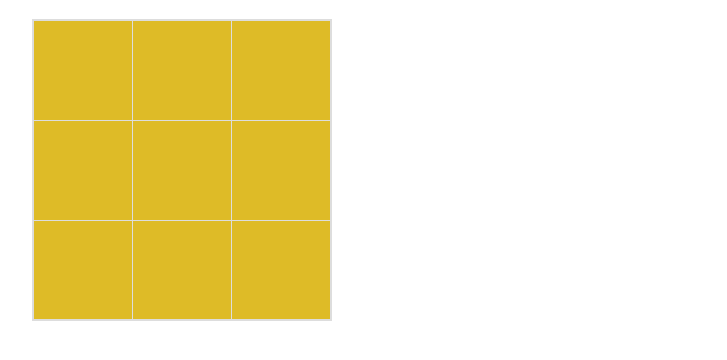
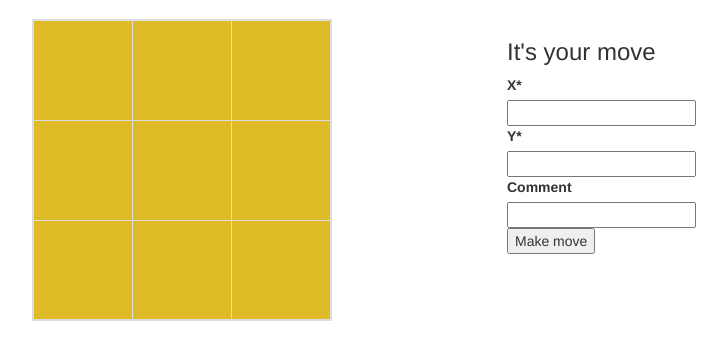
Before and after one commit to seanf0617/python-tictactoe, a Django app: a page that uses tictactoe/templates/gameplay/game_detail.html in a window 1280 px wide. Shown: the part 51-411 px from the top of the page, without its empty margins (53-780 px from the left). Run offline with Django 3.2, Linux system fonts and the light colour scheme; a user stored in the database is signed in; data comes from the database, SQL or seed files in the repository; both versions use the stored data as it was after the commit; some libraries are stand-ins or nearby versions.

Commit message:
Able to make move but error on first try !!!

```diff
--- /dev/null
+++ b/tictactoe/gameplay/forms.py
@@ -0,0 +1,21 @@
+from django.forms import ModelForm
+from django.core.exceptions import ValidationError
+
+from .models import Move
+
+
+class MoveForm(ModelForm):
+    class Meta:
+        model = Move
+        exclude = []
+
+    def clean(self):
+        x = self.cleaned_data.get("x")
+        y = self.cleaned_data.get("y")
+        game = self.instance.game
+        try:
+            if game.board()[y][x] is not None:
+                raise ValidationError("Square is not empty")
+        except IndexError:
+            raise ValidationError("Invalid Coordinates")
+        return self.cleaned_data
--- a/tictactoe/gameplay/models.py
+++ b/tictactoe/gameplay/models.py
@@ -2,6 +2,7 @@ from django.db import models
 from django.db.models import Q
 from django.contrib.auth.models import User
 from django.urls import reverse
+from django.core.validators import MaxValueValidator, MinValueValidator
 
 
 GAME_STATUS_CHOICES = (
@@ -11,11 +12,12 @@ GAME_STATUS_CHOICES = (
     ('L', 'Second Player Wins'),
     ('D', 'Draw'),
 )
+
 BOARD_SIZE = 3
 
 
 class GamesQuerySet(models.QuerySet):
-    def games_for_user(self,user):
+    def games_for_user(self, user):
         return self.filter(
             Q(first_player=user) | Q(second_player=user)
         )
@@ -43,6 +45,20 @@ class Game(models.Model):
             board[move.y][move.x] = move
         return board
 
+    def is_user_move(self, user):
+        return (user == self.first_player and self.status == 'F') or \
+               (user == self.second_player and self.status == 'S')
+
+    def new_move(self):
+        """Returns a new move object with player, game, and count preset"""
+        if self.status not in 'FS':
+            raise ValueError("Cannot make move on finished game")
+
+        return Move(
+            game = self,
+            by_first_player=self.status =='F'
+        )
+
     def get_absolute_url(self):
         return reverse('gameplay_detail', args=[self.id])
 
@@ -51,9 +67,24 @@ class Game(models.Model):
 
 
 class Move(models.Model):
-    x = models.IntegerField()
-    y = models.IntegerField()
+    x = models.IntegerField(
+        validators=[MinValueValidator(0),
+                    MaxValueValidator(BOARD_SIZE-1)]
+    )
+    y = models.IntegerField(
+        validators=[MinValueValidator(0),
+                    MaxValueValidator(BOARD_SIZE - 1)]
+    )
     comment = models.CharField(max_length=300, blank=True)
-    by_first_player = models.BooleanField()
-    game = models.ForeignKey(Game, on_delete=models.CASCADE)
+    game = models.ForeignKey(Game, editable=False, on_delete=models.CASCADE)
     by_first_player = models.BooleanField(editable=False)
+
+    def __eq__(self, other):
+        if other is None:
+            return False
+        return other.by_first_player == self.by_first_player
+
+    def save(self, *args, **kwargs):
+        super(Move,self).save(*args, **kwargs)
+        self.game.update_after_move(self)
+        self.game.save()
--- a/tictactoe/gameplay/urls.py
+++ b/tictactoe/gameplay/urls.py
@@ -1,9 +1,10 @@
 from django.conf.urls import url
 from django.contrib.auth.views import LoginView, LogoutView
 
-from .views import game_detail
+from .views import game_detail, make_move
 
 
 urlpatterns = [
-    url('detail/(?P<id>\d+)/$', game_detail, name="gameplay_detail")
+    url('detail/(?P<id>\d+)/$', game_detail, name="gameplay_detail"),
+    url('make_move/(?P<id>\d+)/', make_move, name="gameplay_make_move")
 ]
--- a/tictactoe/gameplay/views.py
+++ b/tictactoe/gameplay/views.py
@@ -1,11 +1,30 @@
-from django.shortcuts import render, get_object_or_404
-from django.contrib.auth.decorators import login_required
+from django.shortcuts import render, get_object_or_404, redirect
+from django.contrib.auth.decorators import login_required, PermissionDenied
 
 from .models import Game
+from .forms import MoveForm
 
 
-@login_required
+@login_required()
 def game_detail (request, id):
     game = get_object_or_404(Game, pk=id)
+    context = {'game': game}
+    if game.is_user_move(request.user):
+        context['form'] = MoveForm()
     return render(request, "gameplay/game_detail.html",
-                  {'game': game})
+                  context)
+
+@login_required()
+def make_move(request, id):
+    game = get_object_or_404(Game, pk=id)
+    if not game.is_user_move(request.user):
+        raise PermissionDenied
+    move = game.new_move()
+    form = MoveForm(instance=move, data=request.POST)
+    if form.is_valid():
+        move.save()
+        return redirect("gameplay_detail", id)
+    else:
+        return render(request, "gameplay/game_detail.html",
+                      {'game': game, 'form': form}
+                      )
--- a/tictactoe/templates/gameplay/game_detail.html
+++ b/tictactoe/templates/gameplay/game_detail.html
@@ -1,5 +1,5 @@
 {% extends "base.html" %}
-{% load static %}
+{% load crispy_forms_tags %}
 
 {% block title %}
     Game {{ game.first_player }} vs. {{ game.second_player }}
@@ -45,4 +45,17 @@
             {% endfor %}
         </table>
     </div>
+
+    {% if form %}
+        <div class="col-md-4">
+            <h3>It's your move</h3>
+            <form method="post"
+                  action="{% url 'gameplay_make_move' game.id %}">
+                {{ form | crispy }}
+                {% csrf_token %}
+
+                <button type="submit">Make move</button>
+            </form>
+        </div>
+    {% endif %}
 {% endblock %}
```
Also changed, not shown: tictactoe/db.sqlite3, tictactoe/gameplay/migrations/0005_auto_20210820_0111.py (added).
